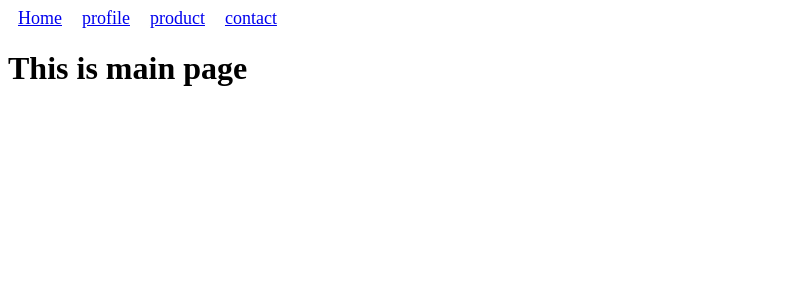
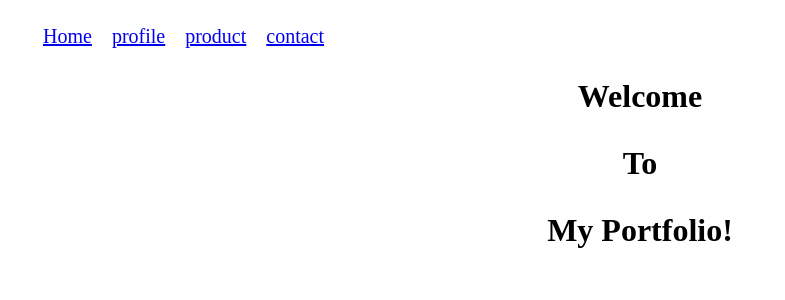
Before and after one commit to keimoriyama/portfolio, a React (Create React App) app: page / in a window 1280 px wide. Shown: the top 300 px of the page, without its empty margins (0-785 px from the left). Built offline with nearby package versions, Linux system fonts and the light colour scheme.

Commit message:
add some change

```diff
--- a/src/mainpage/mainpage.css
+++ b/src/mainpage/mainpage.css
@@ -1,13 +1,8 @@
-.image {
-  width: 200px;
-  height: 200px;
+.title {
+  text-align: center;
 }
 
-.main_layout {
-  display: flex;
-  flex-direction: row;
+.title_content {
+  margin-top: 30px;
+  margin-bottom: 30px;
 }
-
-.profile {
-  padding: 20px;
-}
--- a/src/mainpage/mainpage.js
+++ b/src/mainpage/mainpage.js
@@ -4,8 +4,10 @@ import "./mainpage.css"
 class mainpage extends React.Component{
     render(){
         return(
-            <div>
-                <h1>This is main page</h1>
+            <div className='title'>
+                <h1 className='title_content'>Welcome</h1>
+                <h1 className='title_content'>To</h1>
+                <h1 className='title_content'>My Portfolio!</h1>
             </div>
         )
     }
--- a/src/navibar/navibar.css
+++ b/src/navibar/navibar.css
@@ -1,4 +1,8 @@
 .bar {
   padding: 10px;
-  font-size: large;
+  font-size: 20px;
 }
+
+.content_bar {
+  margin: 25px;
+}
--- a/src/navibar/navibar.js
+++ b/src/navibar/navibar.js
@@ -5,7 +5,7 @@ import './navibar.css'
 class NaviBar extends React.Component{
     render(){
         return(
-            <div>
+            <div className='content_bar'>
                 <Link to="/" className="bar">Home</Link>
                 <Link to="/profile" className='bar'>profile</Link>
                 <Link to="/product" className='bar'>product</Link>
```
Also changed, not shown: 1 other file (tests, documents, lock files or other folders).
